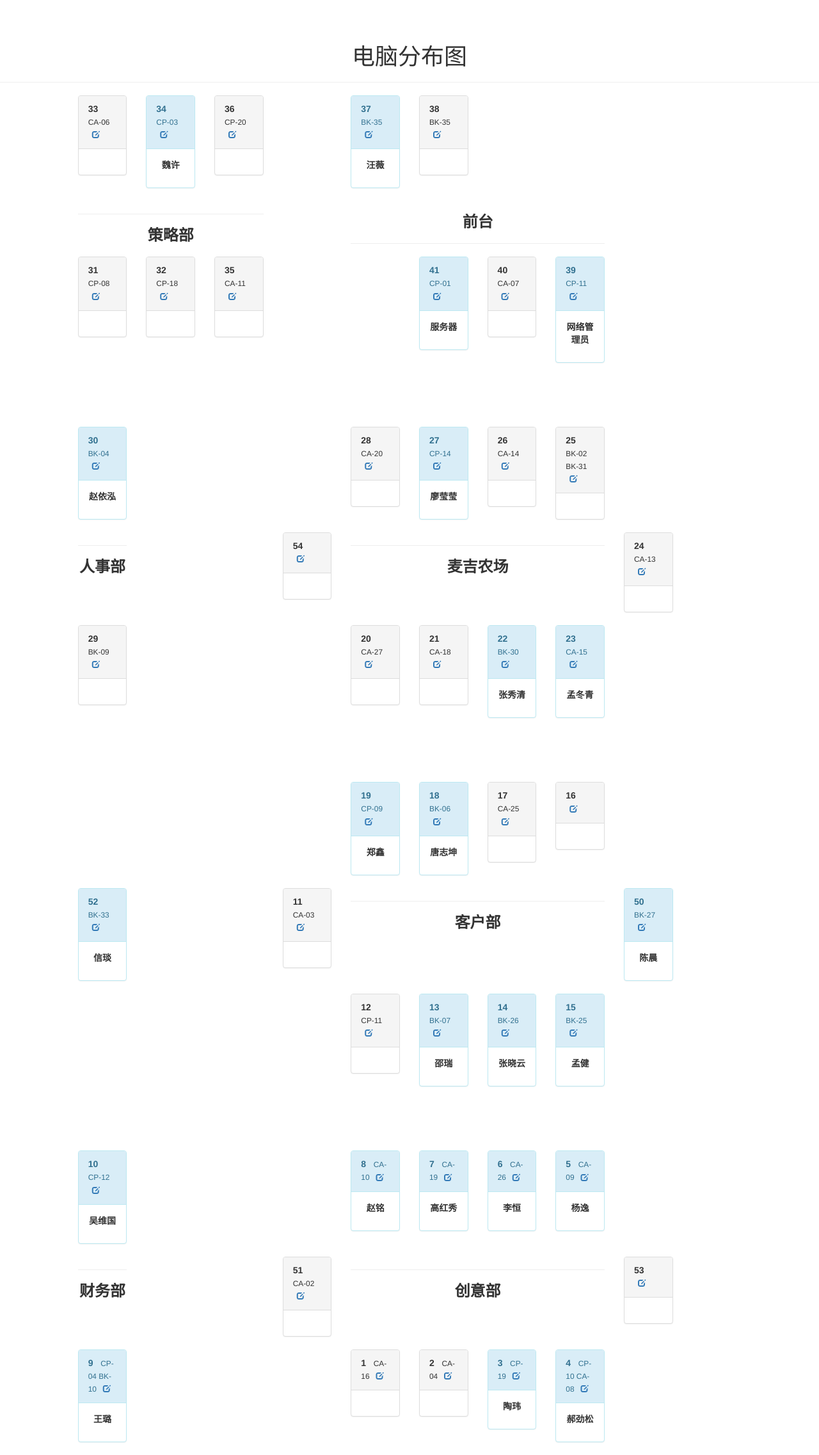
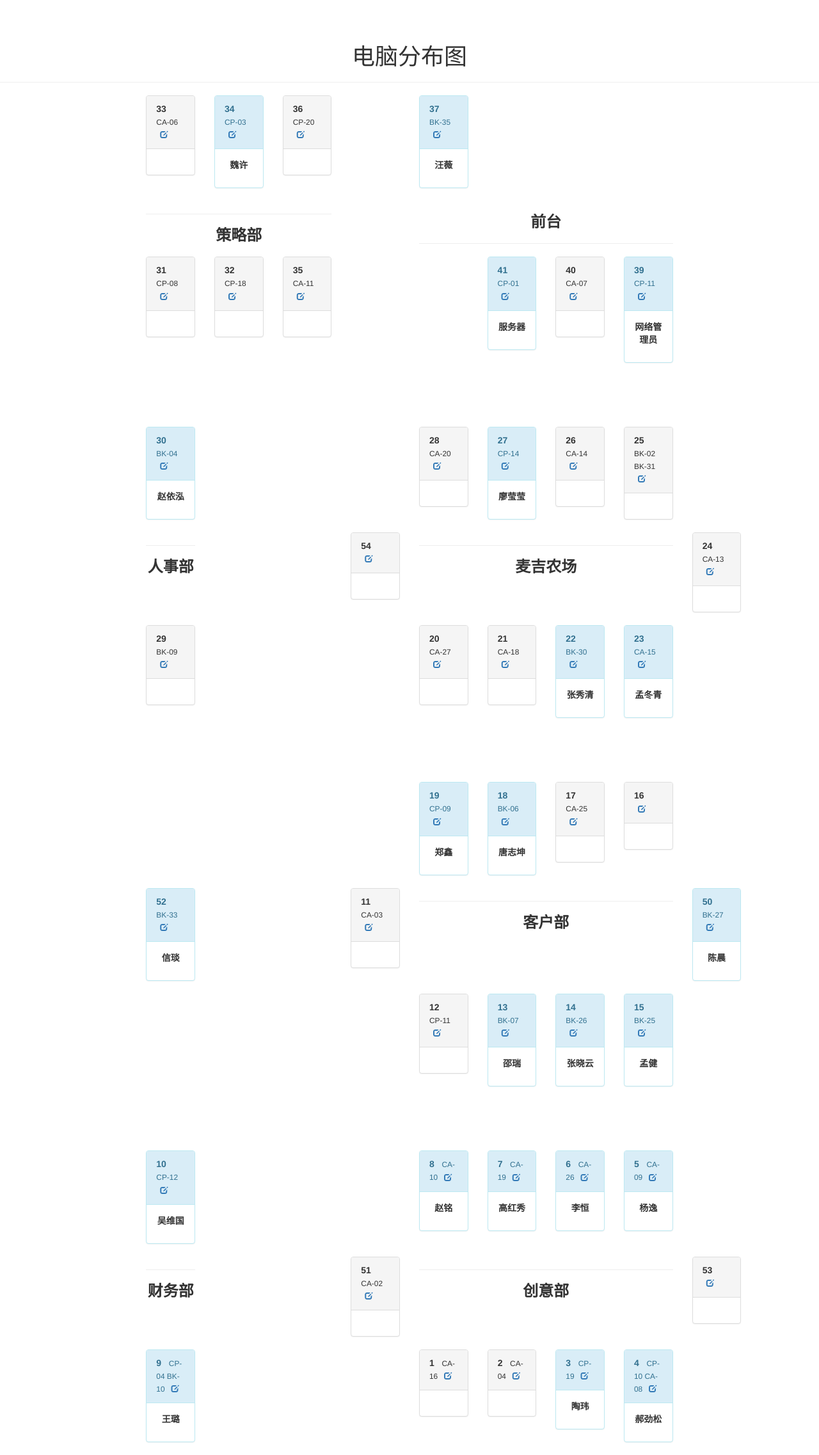
Before and after one commit to wsrhp/netmaster, a Django app: page /computer/ in a window 1280 px wide. Shown: the part 51-2325 px from the top of the page at 64% size. Run offline with Django 3.2, Linux system fonts and the light colour scheme; data comes from the database, SQL or seed files in the repository; both versions use the stored data as it was after the commit; some libraries are stand-ins or nearby versions.

Commit message:
details changes
details changes

```diff
--- a/computers/models.py
+++ b/computers/models.py
@@ -4,8 +4,8 @@ from django.db import models
 class Computer(models.Model):
     positionID = models.IntegerField(default=0)
     name = models.CharField(max_length=128, null=True, blank=True)
+    user = models.CharField(max_length=128, null=True, blank=True)
     occupied = models.BooleanField(default=False)
-    user = models.CharField(max_length=128, null=True, blank=True)
 
     def __unicode__(self):
         return self.name
--- a/computers/templates/computers/base.html
+++ b/computers/templates/computers/base.html
@@ -3,7 +3,7 @@
 <html lang="zh-CN">
     <head>
         <meta charset="UTF-8">
-        <title>{% block title %}尚意广告网络管理{% endblock %}</title>
+        <title>{% block title %}尚意广告电脑管理{% endblock %}</title>
         <meta name="viewport" content="width=device-width,initial-scale=1">
         <script type="text/javascript" src="{% static "js/jquery-1.12.3.min.js" %}"></script>
         <script type="text/javascript" src="{% static "js/bootstrap.min.js" %}"></script>
--- a/computers/templates/computers/computer_1.html
+++ b/computers/templates/computers/computer_1.html
@@ -7,7 +7,7 @@
     </div>
     <div class="row">
         <!--com33-38-->
-        <div class="col-md-1 col-md-offset-1">
+        <div class="col-md-1 col-md-offset-2">
             {% get_com 33 %}
         </div>
         <div class="col-md-1">
@@ -19,12 +19,10 @@
         <div class="col-md-1 col-md-offset-1">
              {% get_com 37 %}
         </div>
-        <div class="col-md-1">
-             {% get_com 38 %}
-        </div>
+
     </div>
     <div class="row">
-        <div class="col-md-3 col-md-offset-1">
+        <div class="col-md-3 col-md-offset-2">
             <hr><h3 align="center"><strong>策略部</strong></h3>
         </div>
         <div class="col-md-4 col-md-offset-1">
@@ -33,7 +31,7 @@
     </div>
     <div class="row">
         <!--com39-41-->
-        <div class="col-md-1 col-md-offset-1">
+        <div class="col-md-1 col-md-offset-2">
             {% get_com 31 %}
         </div>
         <div class="col-md-1">
@@ -62,7 +60,7 @@
 
     <div class="row">
         <!--com25-28-->
-        <div class="col-md-1 col-md-offset-1">
+        <div class="col-md-1 col-md-offset-2">
            {% get_com 30 %}
         </div>
         <div class="col-md-1 col-md-offset-3">
@@ -83,7 +81,7 @@
     </div>
 
     <div class="row">
-        <div class="col-md-1 col-md-offset-1">
+        <div class="col-md-1 col-md-offset-2">
             <hr><h3 align="center"><strong>人事部</strong></h3>
         </div>
         <div class="col-md-1 col-md-offset-2">
@@ -98,7 +96,7 @@
     </div>
     <div class="row">
         <!--com20-23-->
-        <div class="col-md-1 col-md-offset-1">
+        <div class="col-md-1 col-md-offset-2">
             {% get_com 29 %}
         </div>
 
@@ -121,7 +119,7 @@
 
     <div class="row">
         <!--com16-19-->
-        <div class="col-md-1 col-md-offset-5">
+        <div class="col-md-1 col-md-offset-6">
             {% get_com 19 %}
         </div>
         <div class="col-md-1">
@@ -137,7 +135,7 @@
     </div>
 
     <div class="row">
-        <div class="col-md-1 col-md-offset-1">
+        <div class="col-md-1 col-md-offset-2">
             {% get_com 52 %}
         </div>
         <div class="col-md-1 col-md-offset-2">
@@ -153,7 +151,7 @@
     </div>
     <div class="row">
         <!--com12-15-->
-        <div class="col-md-1 col-md-offset-5">
+        <div class="col-md-1 col-md-offset-6">
             {% get_com 12 %}
         </div>
         <div class="col-md-1">
@@ -172,7 +170,7 @@
 
     <div class="row">
         <!--com5-8-->
-        <div class="col-md-1 col-md-offset-1">
+        <div class="col-md-1 col-md-offset-2">
             {% get_com 10 %}
         </div>
         <div class="col-md-1 col-md-offset-3">
@@ -193,7 +191,7 @@
     </div>
 
     <div class="row">
-        <div class="col-md-1 col-md-offset-1">
+        <div class="col-md-1 col-md-offset-2">
             <hr><h3 align="center"><strong>财务部</strong></h3>
         </div>
         <div class="col-md-1 col-md-offset-2">
@@ -208,7 +206,7 @@
     </div>
     <div class="row">
         <!--com1-4-->
-        <div class="col-md-1 col-md-offset-1">
+        <div class="col-md-1 col-md-offset-2">
             {% get_com 9 %}
         </div>
         <div class="col-md-1 col-md-offset-3">
@@ -277,6 +275,7 @@
 
 
 <script type="text/javascript">
+<!--绑定occupied和user是否为空的状态，如果user不为空，自动勾选-->
     $('#comuser').keyup(function(){
         if ($("#comuser").val() == ""){
              document.getElementById("comoccupied").checked = false;
--- a/computers/templates/computers/index.html
+++ b/computers/templates/computers/index.html
@@ -6,7 +6,7 @@
         <div class="col-md-8 col-sm-offset-2">
             <div class="jumbotron">
                 <div class="page-header">
-                <h1>尚意广告网络管理平台</h1>
+                <h1>尚意广告电脑管理平台</h1>
 
                 </div>
 
```
Also changed, not shown: db.sqlite3, 2 other files.
